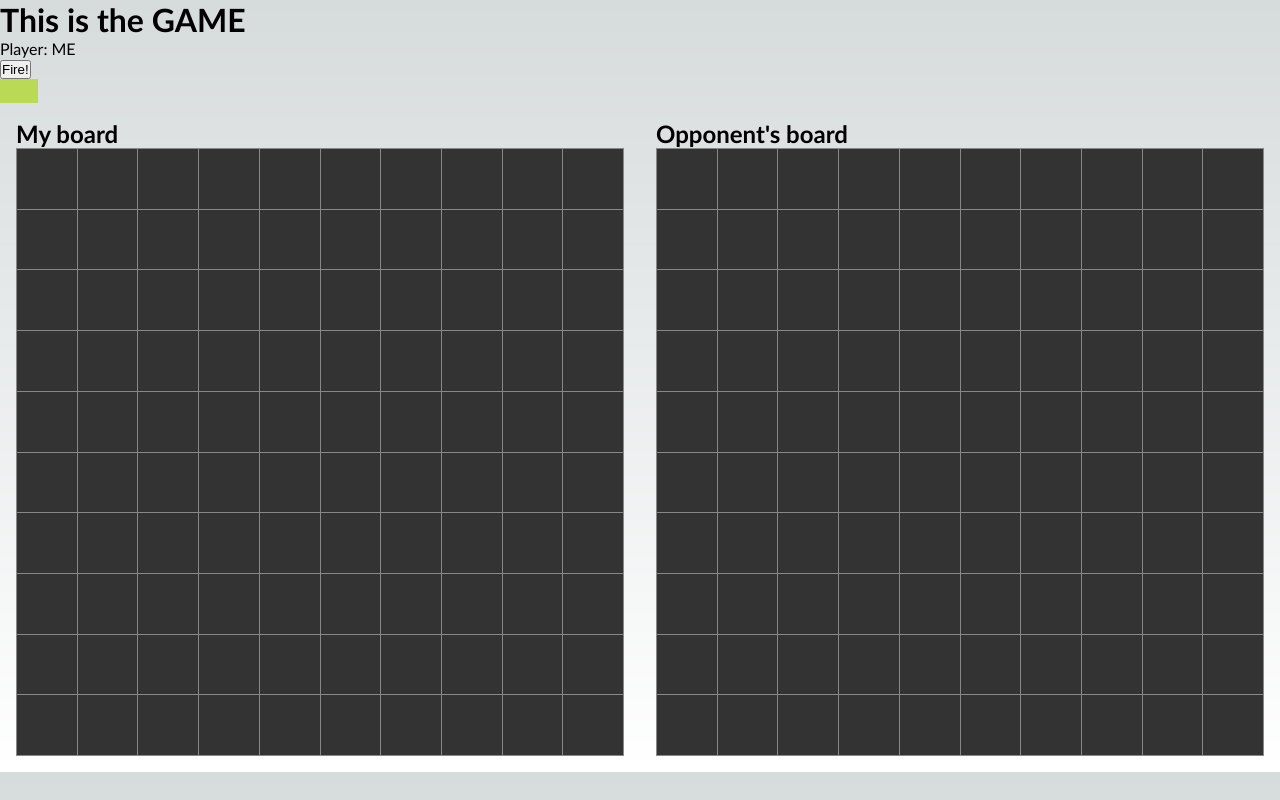
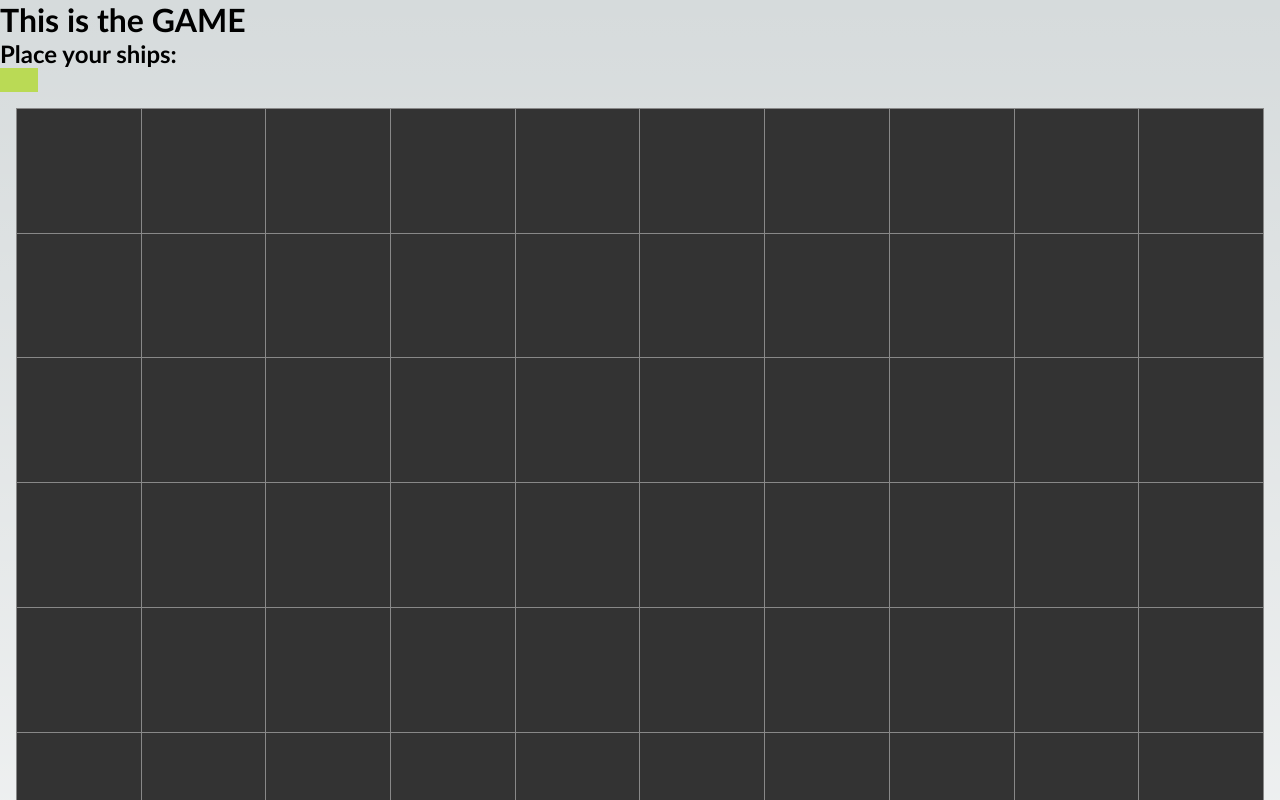
Before and after one commit to Itera/sk-cop-wrkshp-nextjs, a Next.js app: page /game in a window 1280 px wide. Shown: the top 800 px of the page. Built offline with nearby package versions, Linux system fonts and the light colour scheme.

Commit message:
feat: switch game states

```diff
--- /dev/null
+++ b/src/pages/game/GameInProgress.tsx
@@ -0,0 +1,50 @@
+import { GameBoardState, Player } from "@/shared/types";
+import { useState } from "react";
+import styles from './Game.module.css'
+import GameBoard from "@/components/GameBoard";
+
+
+export interface GameInProgressProps {
+  myBoard: GameBoardState;
+  opponentsBoard: GameBoardState;
+  onGameFinished: () => void;
+}
+
+const GameInProgress = (props: GameInProgressProps) => {
+  const {
+    myBoard,
+    opponentsBoard,
+    onGameFinished
+  } = props;
+  const [currentPlayer, setCurrentPlayer] = useState<Player>('ME');
+
+  const handleFire = () => {
+    setCurrentPlayer((player: Player) => {
+      return player === 'ME' ? 'OPPONENT' : 'ME';
+    })
+  }
+
+  return (
+    <>
+      <h2>Game in progress</h2>
+      <p>Player: { currentPlayer }</p>
+      <button onClick={handleFire}>Fire!</button>
+      <div className={styles.gameArea}>
+        <section className={styles.gameAreaBoard}>
+          <h2>My board</h2>
+          <GameBoard grid2D={myBoard} />
+        </section>
+        <section className={styles.gameAreaBoard}>
+          <h2>Opponent&apos;s board</h2>
+          <GameBoard grid2D={opponentsBoard} />
+        </section>
+      </div>
+
+      <p>
+        <button onClick={onGameFinished}>End game</button>
+      </p>
+    </>
+  );
+};
+
+export default GameInProgress;
--- /dev/null
+++ b/src/pages/game/GameSetup.tsx
@@ -0,0 +1,42 @@
+import GameBoard from "@/components/GameBoard";
+import { GameBoardState, SquareState } from "@/shared/types"
+import styles from './Game.module.css';
+import { useState } from "react";
+import { initBoard } from "@/shared/utils";
+
+export interface GameSetupProps {
+  initialBoard: GameBoardState,
+  onSetupFinished: (myNewBoard: GameBoardState) => void;
+}
+
+const GameSetup = ({ initialBoard, onSetupFinished }: GameSetupProps) => {
+  const [newBoard, setNewBoard] = useState<GameBoardState>(initBoard());
+  const handleBoatDragStart = (event: React.DragEvent<HTMLDivElement>) => {
+    event.dataTransfer.setData('text/plain', 'boat');
+  };
+
+  const handleBoatDrop = (rowIndex: number, colIndex: number) => {
+    console.log("Boat dropped at:", rowIndex, colIndex);
+    const updatedGrid = [...newBoard];
+    updatedGrid[rowIndex][colIndex] = SquareState.Boat;
+    setNewBoard(updatedGrid);
+
+  };
+
+  return (
+    <>
+      <h2>Place your ships:</h2>
+      <div className={styles.boat} draggable onDragStart={handleBoatDragStart}>
+      </div>
+
+      <div className={styles.gameArea}>
+        <section className={styles.gameAreaBoard}>
+          <GameBoard grid2D={initialBoard} handleDrop={handleBoatDrop} />
+        </section>
+      </div>
+      <button onClick={() => onSetupFinished(initialBoard)}>Done</button>
+    </>
+  )
+};
+
+export default GameSetup;
--- a/src/pages/game/index.tsx
+++ b/src/pages/game/index.tsx
@@ -1,61 +1,36 @@
-import GameBoard from "@/components/GameBoard";
 import {GameBoardState, GamePhase, Player, SquareState} from "@/shared/types";
-import {initGrid} from "@/shared/utils";
 import {useState} from "react"
-import styles from './Game.module.css'
-
-const BOARD_SIZE = 10;
-
-
-function initBoard(): GameBoardState {
-  return initGrid(BOARD_SIZE, BOARD_SIZE);
-}
+import { initBoard } from "@/shared/utils";
+import GameSetup from "./GameSetup";
+import GameInProgress from "./GameInProgress";
 
 export default function Menu() {
-  const [currentPlayer, setCurrentPlayer] = useState<Player>('ME');
   const [gamePhase, setGamePhase] = useState<GamePhase>(GamePhase.SET_UP);
   const [myBoard, setMyBoard] = useState<GameBoardState>(initBoard());
   const [opponentsBoard, setpponentsBoard] = useState<GameBoardState>(initBoard());
 
-
-  const handleFire = () => {
-    setCurrentPlayer((player: Player) => {
-      return player === 'ME' ? 'OPPONENT' : 'ME';
-    })
+  const handleSetupFinished = (myNewBoard: GameBoardState) => {
+    setMyBoard(myNewBoard);
+    setGamePhase(GamePhase.PLAYING);
   }
-
-  const handleBoatDragStart = (event: React.DragEvent<HTMLDivElement>) => {
-    event.dataTransfer.setData('text/plain', 'boat');
-  };
-
-  const handleBoatDrop = (rowIndex: number, colIndex: number) => {
-    console.log("Boat dropped at:", rowIndex, colIndex);
-    const updatedGrid = [...myBoard];
-    updatedGrid[rowIndex][colIndex] = SquareState.Boat;
-    setMyBoard(updatedGrid);
-
-  };
-
-
 
   return (
     <main>
       <h1>This is the GAME</h1>
-      <p>Player: { currentPlayer }</p>
-      <button onClick={handleFire}>Fire!</button>
-      <div className={styles.boat} draggable onDragStart={handleBoatDragStart}>
-
-      </div>
-      <div className={styles.gameArea}>
-        <section className={styles.gameAreaBoard}>
-          <h2>My board</h2>
-          <GameBoard grid2D={myBoard} handleDrop={handleBoatDrop} />
-        </section>
-        <section className={styles.gameAreaBoard}>
-          <h2>Opponent&apos;s board</h2>
-          <GameBoard grid2D={opponentsBoard} />
-        </section>
-      </div>
+      {gamePhase === GamePhase.SET_UP &&
+        <GameSetup
+          initialBoard={myBoard}
+          onSetupFinished={handleSetupFinished}
+        />
+      }
+      {gamePhase === GamePhase.PLAYING &&
+        <GameInProgress
+          myBoard={myBoard}
+          opponentsBoard={opponentsBoard}
+          onGameFinished={() => setGamePhase(GamePhase.END) }
+        />
+      }
+      {gamePhase === GamePhase.END && <>The end.</>}
     </main>
   )
 }
--- a/src/shared/utils.ts
+++ b/src/shared/utils.ts
@@ -1,5 +1,10 @@
-import { SquareState } from "./types";
+import { GameBoardState, SquareState } from "@/shared/types";
 
+export const BOARD_SIZE = 10;
+
+export function initBoard(): GameBoardState {
+  return initGrid(BOARD_SIZE, BOARD_SIZE);
+}
 export const initGrid = (rows: number, cols: number): SquareState[][] => {
   return Array.from(Array(rows), () => new Array(cols).fill(SquareState.Unknown));
 }
```
